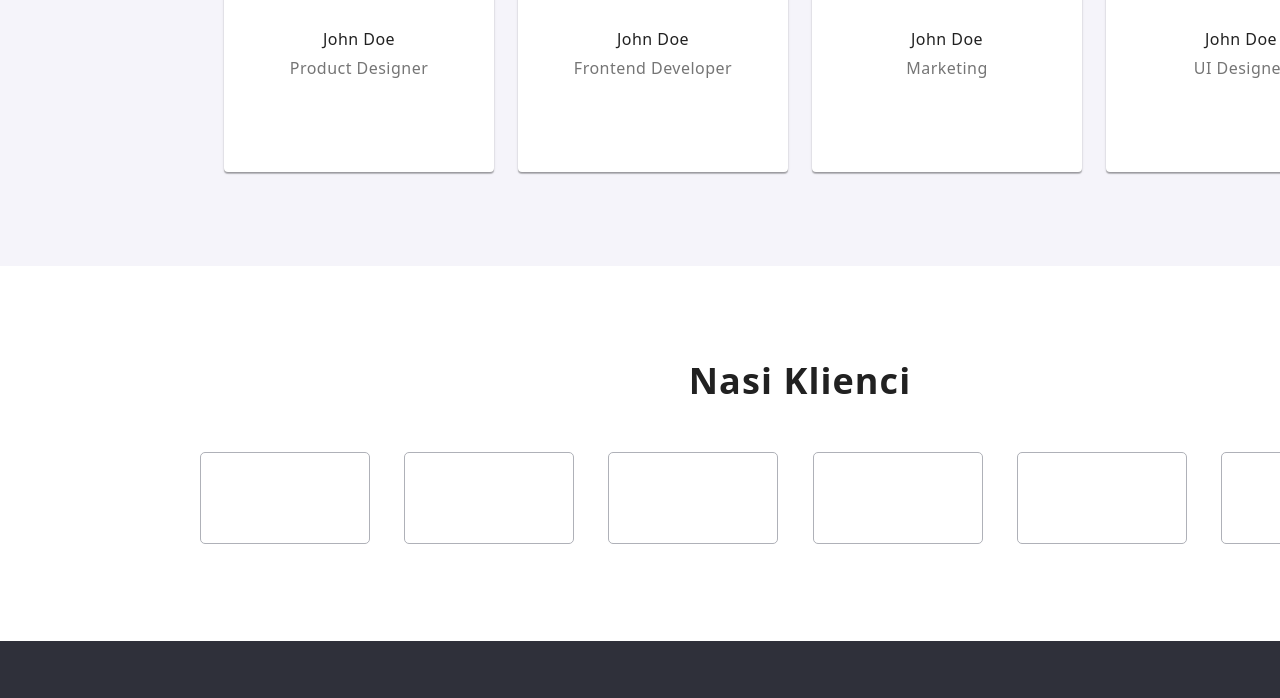
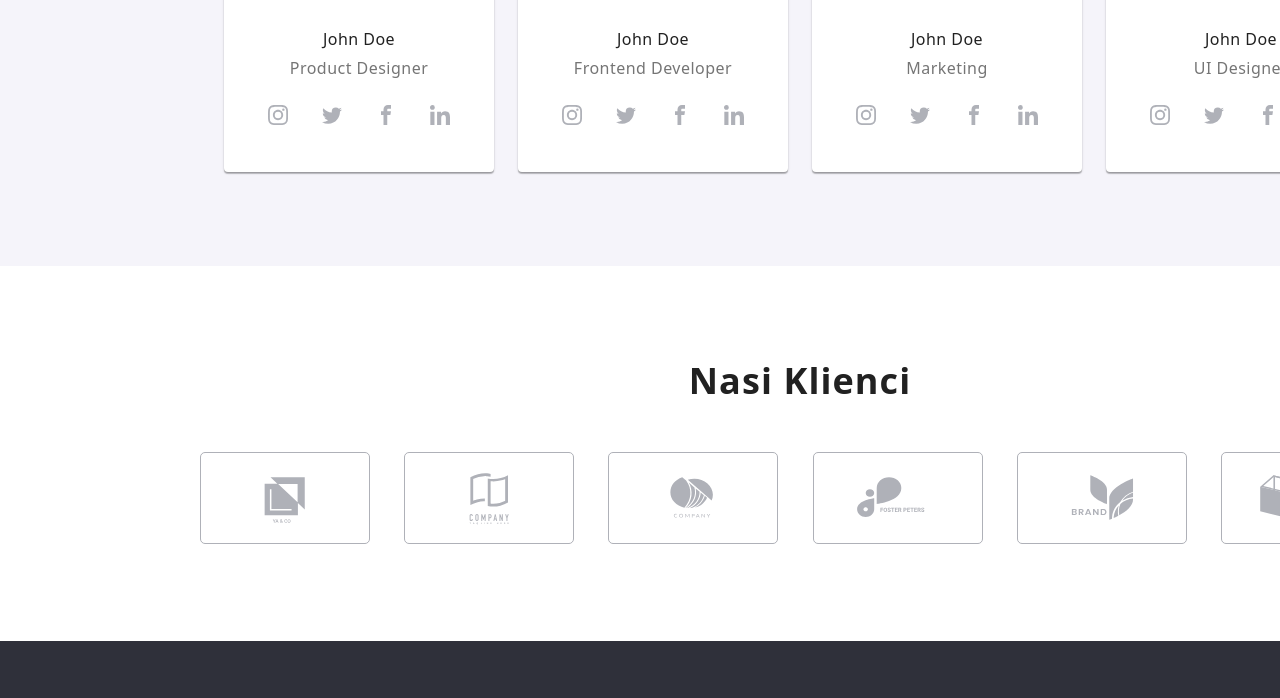
Before and after one commit to EwaMazurek/goit-markup-hw-04, a plain HTML site: page index.html in a window 1280 px wide. Shown: the part 2080-2778 px from the top of the page. Drawn offline with nearby package versions, Linux system fonts and the light colour scheme.

Commit message:
zmiana ścieżki icons

```diff
--- a/index.html
+++ b/index.html
@@ -37,7 +37,8 @@
           <li>
             <a class="nav-link" href="mailto:info@devstudio.com">
               <svg width="16px" height="12px">
-                <use href="./icons.svg#icon-email"></use>
+                <use href="./images/icons.svg#icon-email"
+                y="1"></use>
               </svg>
               info@devstudio.com</a
             >
@@ -46,7 +47,7 @@
           <li>
             <a class="nav-link" href="tel:+48111111111">
               <svg width="16px" height="12px">
-                <use href="./icons.svg#icon-phone"></use>
+                <use href="./images/icons.svg#icon-phone"></use>
               </svg>
               +48 111 111 111</a
             >
@@ -70,7 +71,7 @@
           <ul class="main-list">
             <li class="main-list-item">
               <svg width="270" height="120">
-                <use href="./icons.svg#icon-section1"></use>
+                <use href="./images/icons.svg#icon-section1"></use>
               </svg>
               <h5 class="main-description-title">LOREM IPSUM</h5>
               <p class="main-description-text">
@@ -80,7 +81,7 @@
             </li>
             <li class="main-list-item">
               <svg width="270" height="120">
-                <use href="./icons.svg#icon-section2"></use>
+                <use href="./images/icons.svg#icon-section2"></use>
               </svg>
               <h5 class="main-description-title">LOREM IPSUM</h5>
               <p class="main-description-text">
@@ -90,7 +91,7 @@
             </li>
             <li class="main-list-item">
               <svg width="270" height="120">
-                <use href="./icons.svg#icon-section3"></use>
+                <use href="./images/icons.svg#icon-section3"></use>
               </svg>
               <h5 class="main-description-title">LOREM IPSUM</h5>
               <p class="main-description-text">
@@ -100,7 +101,7 @@
             </li>
             <li class="main-list-item">
               <svg width="270" height="120">
-                <use href="./icons.svg#icon-section4"></use>
+                <use href="./images/icons.svg#icon-section4"></use>
               </svg>
               <h5 class="main-description-title">LOREM IPSUM</h5>
               <p class="main-description-text">
@@ -146,7 +147,7 @@
                     <li>
                       <svg class="social-icon" width="44px" height="44px">
                         <use
-                          href="./icons.svg#icon-instagram"
+                          href="./images/icons.svg#icon-instagram"
                           width="20px"
                           height="20px"
                           x="12"
@@ -157,7 +158,7 @@
                     <li>
                       <svg class="social-icon" width="44px" height="44px">
                         <use
-                          href="./icons.svg#icon-twitter"
+                          href="./images/icons.svg#icon-twitter"
                           width="20px"
                           height="20px"
                           x="12"
@@ -168,7 +169,7 @@
                     <li>
                       <svg class="social-icon" width="44px" height="44px">
                         <use
-                          href="./icons.svg#icon-facebook"
+                          href="./images/icons.svg#icon-facebook"
                           width="20px"
                           height="20px"
                           x="12"
@@ -179,7 +180,7 @@
                     <li>
                       <svg class="social-icon" width="44px" height="44px">
                         <use
-                          href="./icons.svg#icon-linkedin"
+                          href="./images/icons.svg#icon-linkedin"
                           width="20px"
                           height="20px"
                           x="12"
@@ -202,7 +203,7 @@
                     <li>
                       <svg class="social-icon" width="44px" height="44px">
                         <use
-                          href="./icons.svg#icon-instagram"
+                          href="./images/icons.svg#icon-instagram"
                           width="20px"
                           height="20px"
                           x="12"
@@ -213,7 +214,7 @@
                     <li>
                       <svg class="social-icon" width="44px" height="44px">
                         <use
-                          href="./icons.svg#icon-twitter"
+                          href="./images/icons.svg#icon-twitter"
                           width="20px"
                           height="20px"
                           x="12"
@@ -224,7 +225,7 @@
                     <li>
                       <svg class="social-icon" width="44px" height="44px">
                         <use
-                          href="./icons.svg#icon-facebook"
+                          href="./images/icons.svg#icon-facebook"
                           width="20px"
                           height="20px"
                           x="12"
@@ -235,7 +236,7 @@
                     <li>
                       <svg class="social-icon" width="44px" height="44px">
                         <use
-                          href="./icons.svg#icon-linkedin"
+                          href="./images/icons.svg#icon-linkedin"
                           width="20px"
                           height="20px"
                           x="12"
@@ -258,7 +259,7 @@
                     <li>
                       <svg class="social-icon" width="44px" height="44px">
                         <use
-                          href="./icons.svg#icon-instagram"
+                          href="./images/icons.svg#icon-instagram"
                           width="20px"
                           height="20px"
                           x="12"
@@ -269,7 +270,7 @@
                     <li>
                       <svg class="social-icon" width="44px" height="44px">
                         <use
-                          href="./icons.svg#icon-twitter"
+                          href="./images/icons.svg#icon-twitter"
                           width="20px"
                           height="20px"
                           x="12"
@@ -280,7 +281,7 @@
                     <li>
                       <svg class="social-icon" width="44px" height="44px">
                         <use
-                          href="./icons.svg#icon-facebook"
+                          href="./images/icons.svg#icon-facebook"
                           width="20px"
                           height="20px"
                           x="12"
@@ -291,7 +292,7 @@
                     <li>
                       <svg class="social-icon" width="44px" height="44px">
                         <use
-                          href="./icons.svg#icon-linkedin"
+                          href="./images/icons.svg#icon-linkedin"
                           width="20px"
                           height="20px"
                           x="12"
@@ -314,7 +315,7 @@
                     <li>
                       <svg class="social-icon" width="44px" height="44px">
                         <use
-                          href="./icons.svg#icon-instagram"
+                          href="./images/icons.svg#icon-instagram"
                           width="20px"
                           height="20px"
                           x="12"
@@ -325,7 +326,7 @@
                     <li>
                       <svg class="social-icon" width="44px" height="44px">
                         <use
-                          href="./icons.svg#icon-twitter"
+                          href="./images/icons.svg#icon-twitter"
                           width="20px"
                           height="20px"
                           x="12"
@@ -336,7 +337,7 @@
                     <li>
                       <svg class="social-icon" width="44px" height="44px">
                         <use
-                          href="./icons.svg#icon-facebook"
+                          href="./images/icons.svg#icon-facebook"
                           width="20px"
                           height="20px"
                           x="12"
@@ -347,7 +348,7 @@
                     <li>
                       <svg class="social-icon" width="44px" height="44px">
                         <use
-                          href="./icons.svg#icon-linkedin"
+                          href="./images/icons.svg#icon-linkedin"
                           width="20px"
                           height="20px"
                           x="12"
@@ -367,22 +368,22 @@
         <div class="container">
           <h2 class="services-team-header">Nasi Klienci</h2>
           <svg class="icon" width="170px" height="92px">
-            <use href="./icons.svg#icon-client1"></use>
+            <use href="./images/icons.svg#icon-client1"></use>
           </svg>
           <svg class="icon" width="170px" height="92px">
-            <use href="./icons.svg#icon-client2"></use>
+            <use href="./images/icons.svg#icon-client2"></use>
           </svg>
           <svg class="icon" width="170px" height="92px">
-            <use href="./icons.svg#icon-client3"></use>
+            <use href="./images/icons.svg#icon-client3"></use>
           </svg>
           <svg class="icon" width="170px" height="92px">
-            <use href="./icons.svg#icon-client4"></use>
+            <use href="./images/icons.svg#icon-client4"></use>
           </svg>
           <svg class="icon" width="170px" height="92px">
-            <use href="./icons.svg#icon-client5"></use>
+            <use href="./images/icons.svg#icon-client5"></use>
           </svg>
           <svg class="icon" width="170px" height="92px">
-            <use href="./icons.svg#icon-client6"></use>
+            <use href="./images/icons.svg#icon-client6"></use>
           </svg>
         </div>
       </section>
@@ -406,7 +407,7 @@
           <li>
             <svg class="website-social-icon" width="44px" height="44px">
               <use
-                href="./icons.svg#icon-instagram"
+                href="./images/icons.svg#icon-instagram"
                 width="20px"
                 height="20px"
                 x="12"
@@ -417,7 +418,7 @@
           <li>
             <svg class="website-social-icon" width="44px" height="44px">
               <use
-                href="./icons.svg#icon-twitter"
+                href="./images/icons.svg#icon-twitter"
                 width="20px"
                 height="20px"
                 x="12"
@@ -428,7 +429,7 @@
           <li>
             <svg class="website-social-icon" width="44px" height="44px">
               <use
-                href="./icons.svg#icon-facebook"
+                href="./images/icons.svg#icon-facebook"
                 width="20px"
                 height="20px"
                 x="12"
@@ -439,7 +440,7 @@
           <li>
             <svg class="website-social-icon" width="44px" height="44px">
               <use
-                href="./icons.svg#icon-linkedin"
+                href="./images/icons.svg#icon-linkedin"
                 width="20px"
                 height="20px"
                 x="12"
```
